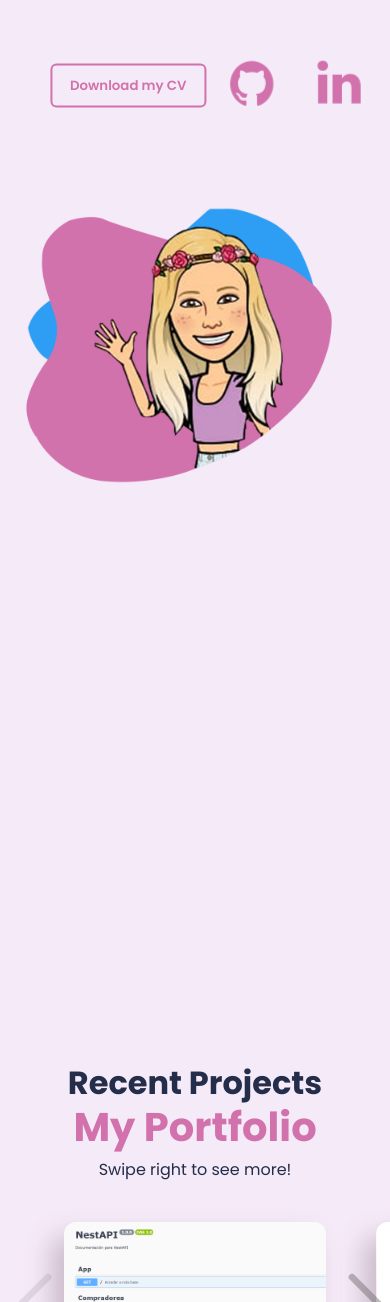
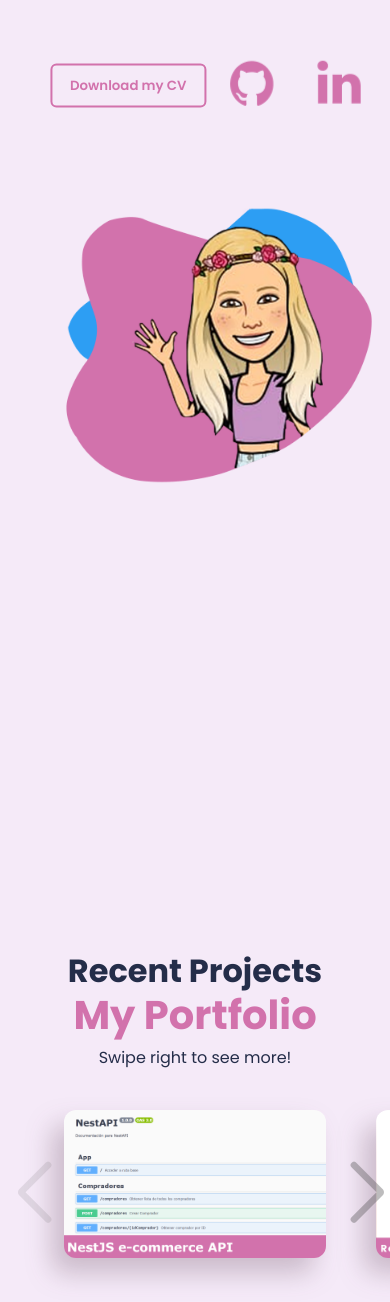
Before and after one commit to belenespilman/portfolio, a React (Create React App) app: page / in a window 390 px wide. Shown: the part 698-2000 px from the top of the page. Built offline with nearby package versions, Linux system fonts and the light colour scheme.

Commit message:
fix portfolio mt

```diff
--- a/src/Components/Intro/Intro.css
+++ b/src/Components/Intro/Intro.css
@@ -228,7 +228,7 @@
 
   .i-right {
     transform: scale(0.6);
-    right: 4.5rem;
+    right: 2rem;
     width: 50%;
     margin-top: 6rem;
   }
--- a/src/Components/Portfolio/Portfolio.css
+++ b/src/Components/Portfolio/Portfolio.css
@@ -114,7 +114,7 @@
 
 @media screen and (max-width: 480px) {
   .portfolio {
-    margin-top: 15rem;
+    margin-top: 8rem;
     margin-bottom: 8rem;
   }
   .portfolio .swiper img {
```
